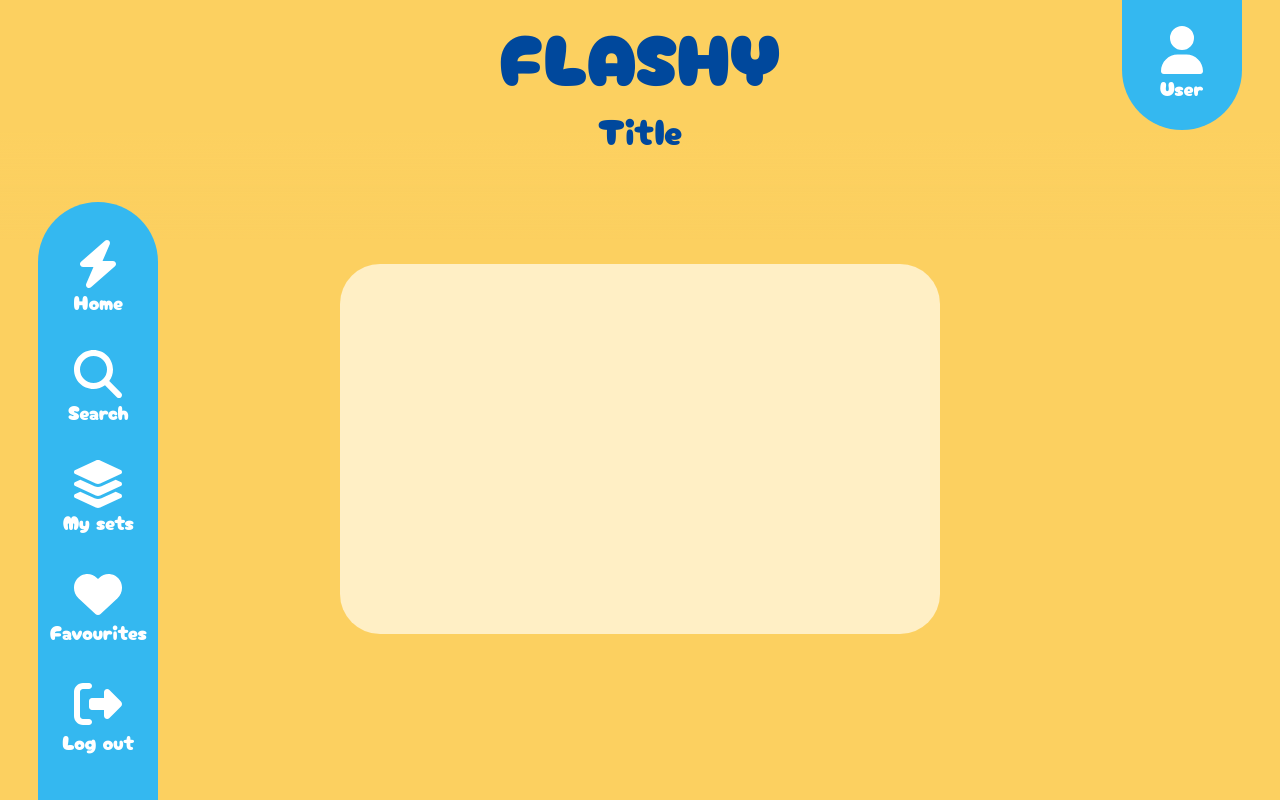
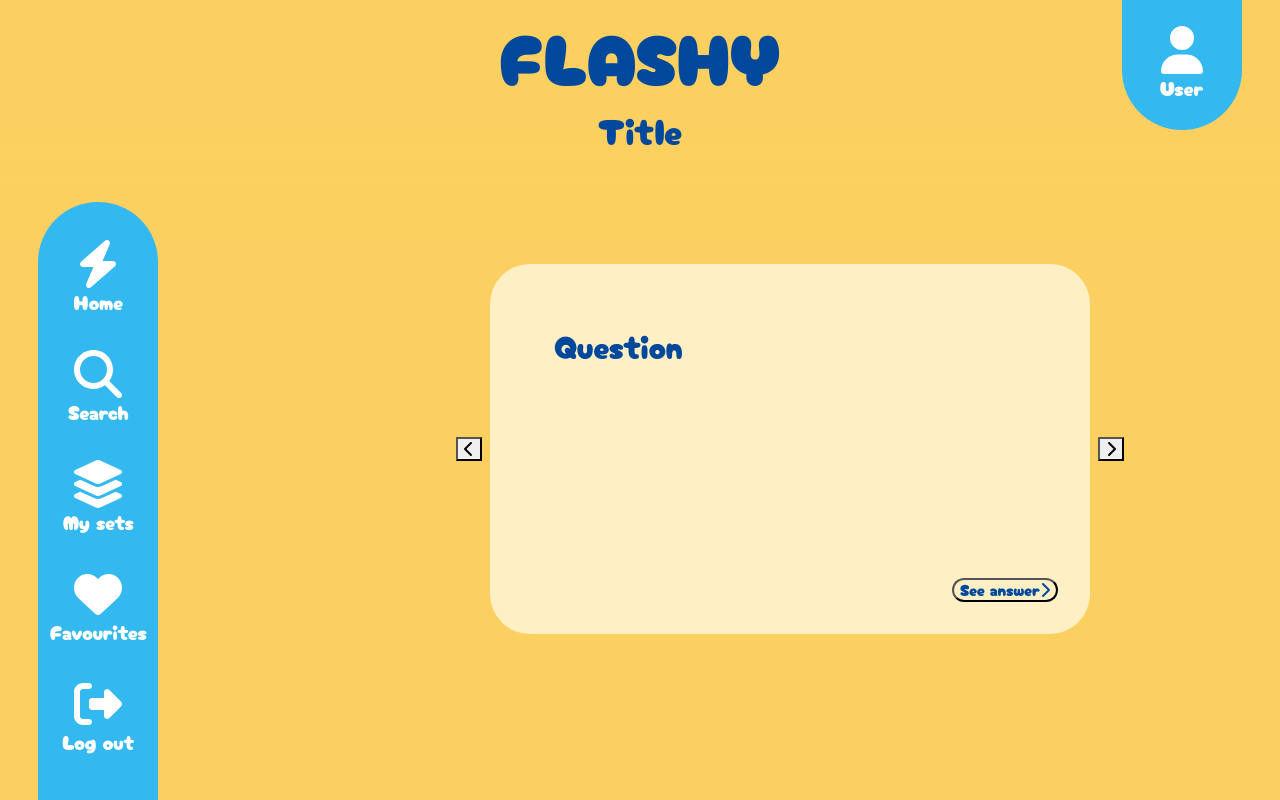
Before and after one commit to sigurhag/Flashy, a React (Create React App) app in the folder frontend/: page /cardview in a window 1280 px wide. Built offline with nearby package versions, Linux system fonts and the light colour scheme; the HTML template or start-up script is replaced by a standard one.

Commit message:
added buttons on card view

```diff
--- a/frontend/src/components/cards/QuestionCard.js
+++ b/frontend/src/components/cards/QuestionCard.js
@@ -1,13 +1,17 @@
 import React from "react";
+import {FontAwesomeIcon} from '@fortawesome/react-fontawesome'
+import {faChevronRight} from '@fortawesome/free-solid-svg-icons'
 import { cards } from './Cards';{/*Need correct import from db*/}
+
 
 
 const QuestionCard = (props) => {
     const { question, answer} = props;
     return (
-        <div className='bg-color-card pa1 ma2 tc item-center justify-center' style={{borderRadius:'40px', height: '370px', width: '600px'}}>
-            <h3 style={{marginBottom: '13%', marginTop: '1%'}}>{question}</h3>
-            <h3 style={{marginBottom: '13%', marginTop: '1%'}}>{answer}</h3>
+        <div className='bg-color-card pa1 ma2 relative' style={{borderRadius:'40px', height: '370px', width: '600px'}}>
+            <h2 className='absolute top-10 left-10' style={{marginBottom: '7%', marginTop: '10%', marginLeft: '10%'}}>{question} Question</h2>
+            <button className="absolute bottom-2 right-2" style={{ color: '#00489C', backgroundColor: '#FFEFC5', borderRadius: '90px'}}> See answer<FontAwesomeIcon icon={faChevronRight} /></button>
+            <h2 style={{marginBottom: '7%', marginTop: '10%'}}>{answer}</h2>
         </div>
     );
 }
--- a/frontend/src/pages/CardView.js
+++ b/frontend/src/pages/CardView.js
@@ -2,6 +2,8 @@ import React from 'react';
 import Sidebar from '../components/sidebar/Sidebar';
 import UserProfileIcon from '../components/profile/UserProfileIcon';
 import QuestionCard from '../components/cards/QuestionCard';
+import {FontAwesomeIcon} from '@fortawesome/react-fontawesome'
+import {faChevronLeft, faChevronRight} from '@fortawesome/free-solid-svg-icons'
 
 
 
@@ -14,11 +16,11 @@ const CardViewPage = ({ cards }) => {
         <h1 className='f1 mt3 mb1'>FLASHY</h1>
         <h2 className='f2 mt1'>Title</h2>   {/* Title needs to be collected from CardSet.title*/}
       </div>
-      <div className='flex flex-column items-center'
-      style={{marginTop: '32vh'}}>
-        <div>
+      <div className='flex flex-row items-center'
+      style={{marginTop: '32vh', marginLeft: '57vh'}}>
+        <button style={{height:'fit-content'}}><FontAwesomeIcon icon={faChevronLeft} /> </button>
           <QuestionCard/>
-        </div>
+          <button style={{height:'fit-content'}}><FontAwesomeIcon icon={faChevronRight} /></button>
       </div>
     </div>
 
--- a/frontend/src/pages/Home.js
+++ b/frontend/src/pages/Home.js
@@ -18,7 +18,7 @@ const Homepage = ({ cards }) => {
       <div className='flex flex-column items-center'
       style={{marginTop: '25vh'}}>
         <Searchbar />
-        <Link to="/cardview"><h1>CardView</h1></Link>
+        <Link to="/cardview"><h1>CardView</h1></Link>{/*Needed a link to see CardView, remove once connected to sets*/}
         <h1>Today's topic: Science</h1>
         <div className='w-70'>
           <CardList cards={cards}/>
```
